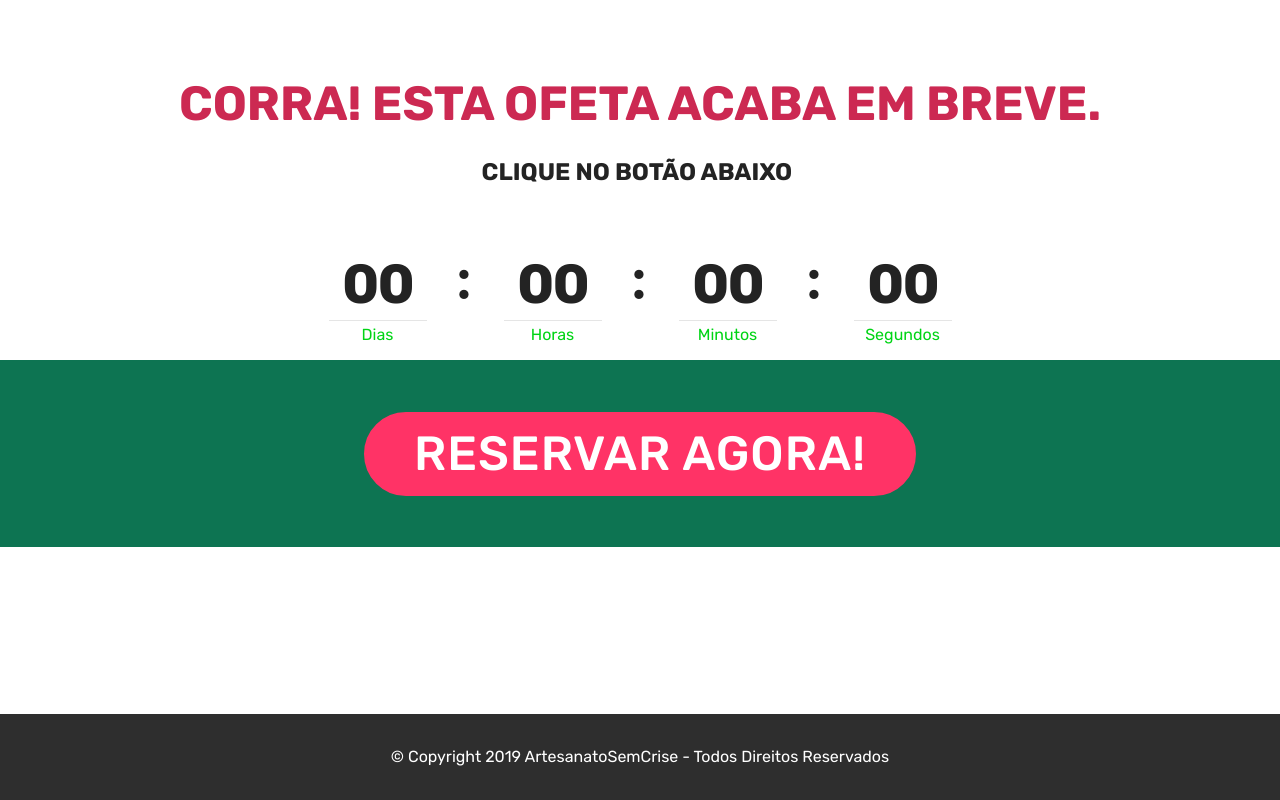
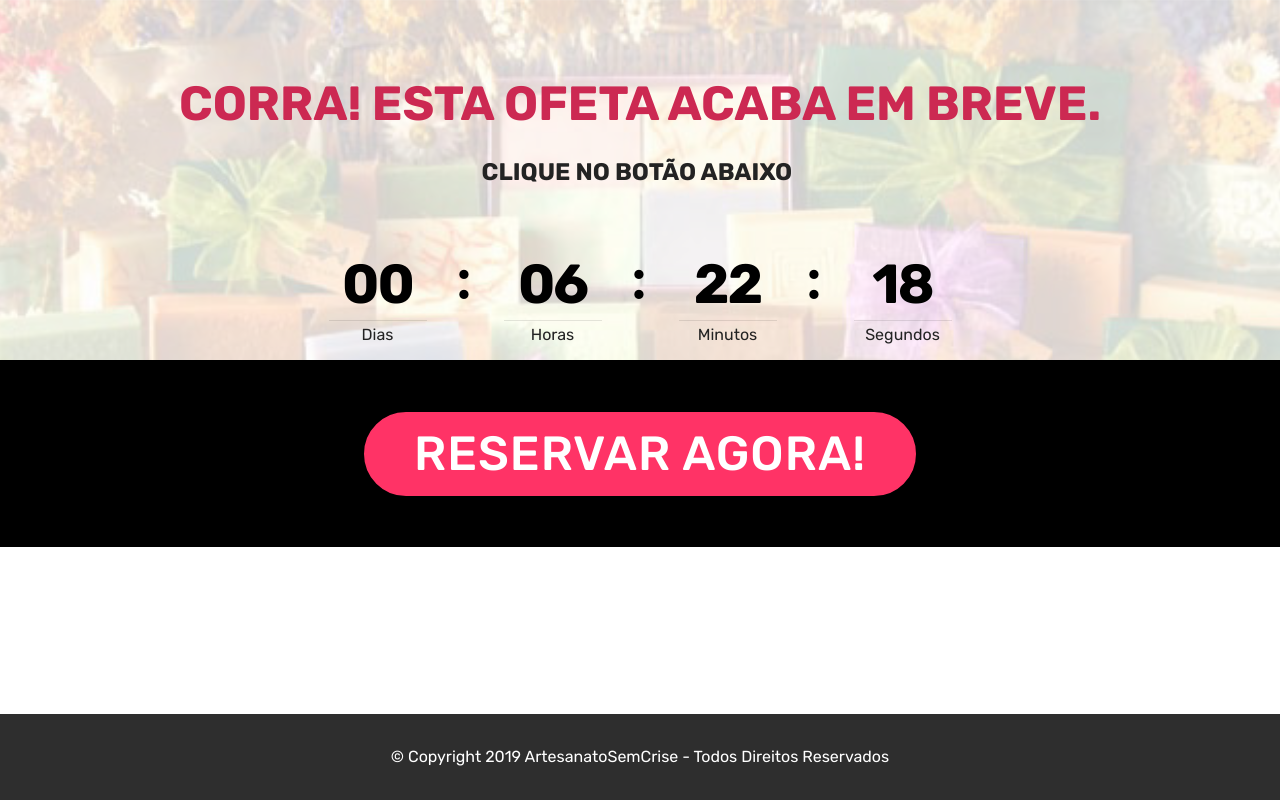
Before and after one commit to SANTOS505/WS-AFILIADOS, a plain HTML site: page index.html in a window 1280 px wide. Drawn offline with Linux system fonts and the light colour scheme.

Commit message:
create github pages

```diff
--- /dev/null
+++ b/assets/images/hashes.json
@@ -0,0 +1 @@
+{"LaKvCCmpppnob53PkeIUKw==":"natural-handmade-soap-from-macroom-county-cork-720x260.jpg"}
--- a/assets/mobirise/css/mbr-additional.css
+++ b/assets/mobirise/css/mbr-additional.css
@@ -1396,14 +1396,14 @@ body {
 .cid-rmUUlWrm4Q {
   padding-top: 75px;
   padding-bottom: 0px;
-  background-color: #ffffff;
+  background-image: url("../../../assets/images/natural-handmade-soap-from-macroom-county-cork-720x260.jpg");
 }
 .cid-rmUUlWrm4Q .mbr-section-subtitle {
   color: #232323;
   font-weight: 300;
 }
 .cid-rmUUlWrm4Q .number-wrap {
-  color: #00d415;
+  color: #232323;
   border-color: rgba(255, 255, 255, 0.15);
   position: relative;
   display: inline-block;
@@ -1422,7 +1422,7 @@ body {
   letter-spacing: -2px;
   word-spacing: 0;
   line-height: 1.3;
-  color: #232323;
+  color: #000000;
 }
 .cid-rmUUlWrm4Q .period {
   display: block;
@@ -1444,7 +1444,7 @@ body {
   text-transform: none;
   letter-spacing: 0;
   word-spacing: 0;
-  color: #232323;
+  color: #000000;
 }
 .cid-rmUUlWrm4Q .countdown-cont {
   max-width: 700px;
@@ -1494,7 +1494,7 @@ body {
 .cid-rmVd4MRJob {
   padding-top: 45px;
   padding-bottom: 45px;
-  background-color: #0d7452;
+  background-color: #000000;
 }
 .cid-rmVev2SmLF {
   padding-top: 30px;
--- a/index.html
+++ b/index.html
@@ -22,10 +22,11 @@
 
 </head>
 <body>
-  <section class="countdown1 cid-rmUUlWrm4Q" id="countdown1-0">
+  <section class="countdown1 cid-rmUUlWrm4Q mbr-parallax-background" id="countdown1-0">
 
 
-
+    <div class="mbr-overlay" style="opacity: 0.8; background-color: rgb(255, 255, 255);">
+    </div>
     <div class="container ">
         <h2 class="mbr-section-title pb-3 align-center mbr-fonts-style display-2"><strong>CORRA! ESTA OFETA ACABA EM BREVE.</strong></h2>
         <h3 class="mbr-section-subtitle align-center mbr-fonts-style display-5"><strong>CLIQUE NO BOTÃO ABAIXO</strong>&nbsp;</h3>
@@ -36,12 +37,12 @@
         <div class="hoursCountdown" title="Horas"></div>
         <div class="minutesCountdown" title="Minutos"></div>
         <div class="secondsCountdown" title="Segundos"></div>
-        <div class="countdown pt-5 mt-2" data-due-date="2019/04/09">
+        <div class="countdown pt-5 mt-2" data-due-date="2019/04/10">
         </div>
     </div>
 </section>
 
-<section class="engine"><a href="https://mobirise.info/x">css templates</a></section><section class="header1 cid-rmVd4MRJob" id="header1-3">
+<section class="engine"><a href="https://mobirise.info/f">simple site creator</a></section><section class="header1 cid-rmVd4MRJob" id="header1-3">
 
 
 
@@ -84,6 +85,7 @@
   <script src="assets/bootstrap/js/bootstrap.min.js"></script>
   <script src="assets/smoothscroll/smooth-scroll.js"></script>
   <script src="assets/countdown/jquery.countdown.min.js"></script>
+  <script src="assets/parallax/jarallax.min.js"></script>
   <script src="assets/theme/js/script.js"></script>
 
 
```
Also changed, not shown: assets/images/natural-handmade-soap-from-macroom-county-cork-720x260.jpg (added), 1 other file.
